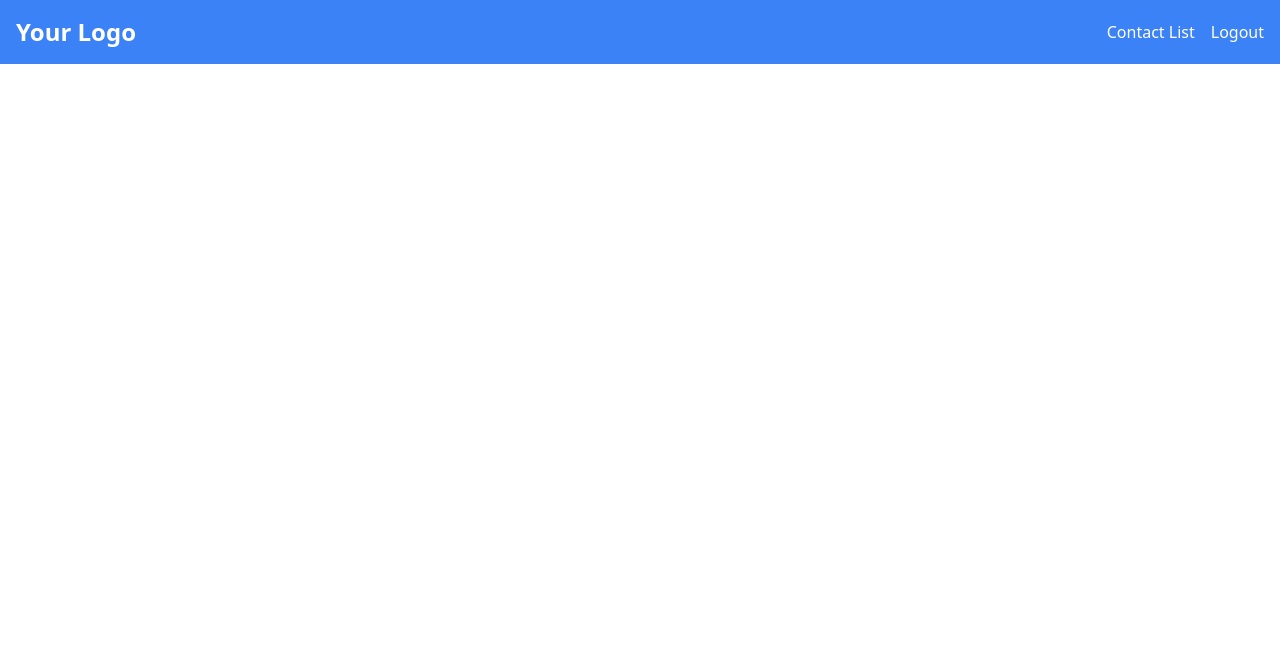
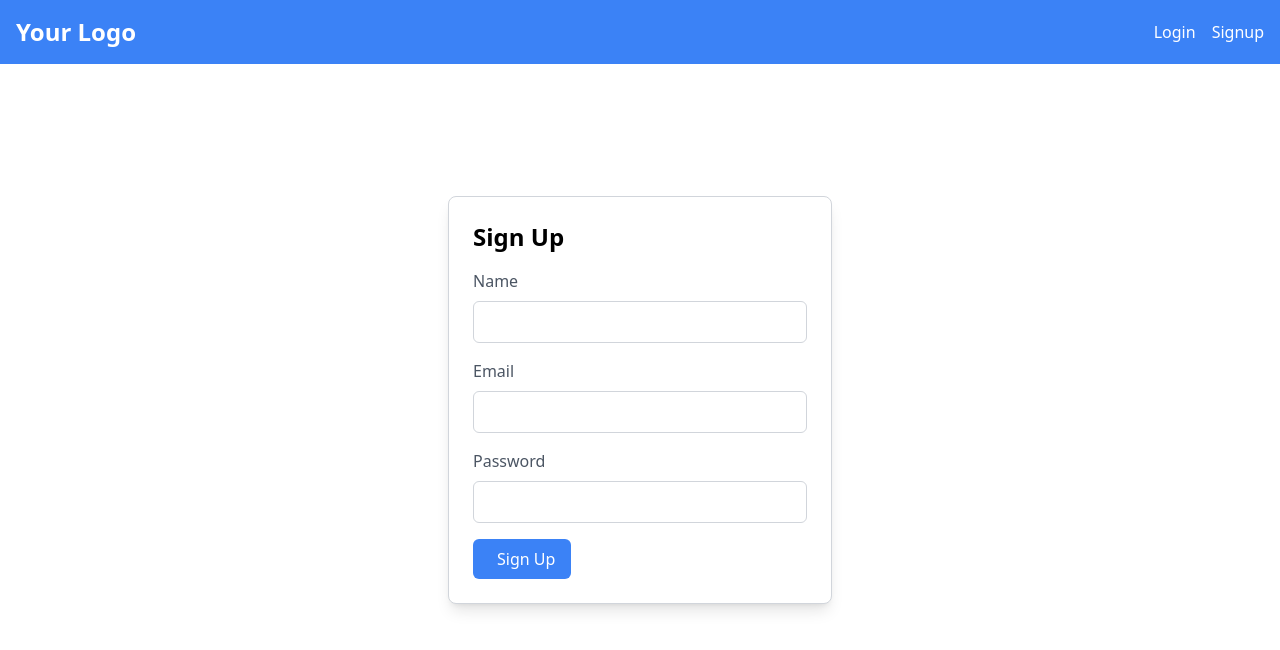
Before and after one commit to bishal-dd/contact_list2-web, a React (Vite) app: page /signup in a window 1280 px wide. Shown: the top 650 px of the page. Built offline with nearby package versions, Linux system fonts and the light colour scheme.

Commit message:
complete sign up

```diff
--- a/src/App.tsx
+++ b/src/App.tsx
@@ -2,6 +2,7 @@ import { BrowserRouter, Routes, Route } from "react-router-dom";
 import ContactList from "./pages/ContactList";
 import Navbar from "./components/organisms/header/Navbar";
 import SignUp from "./pages/SignUp";
+import SignIn from "./pages/SignIn";
 
 const App: React.FC = () => {
   return (
@@ -14,7 +15,8 @@ const App: React.FC = () => {
         />
         <Routes>
           <Route path="/contact" element={<ContactList />} />
-          <Route path="/" element={<SignUp />} />
+          <Route path="/signup" element={<SignUp />} />
+          <Route path="/" element={<SignIn />} />
         </Routes>
       </BrowserRouter>
     </>
--- a/src/components/atoms/buttons/authentication-buttons/AuthButton.tsx
+++ b/src/components/atoms/buttons/authentication-buttons/AuthButton.tsx
@@ -1,4 +1,5 @@
 import React from "react";
+import { Link } from "react-router-dom";
 
 interface Props {
   text_color: string;
@@ -8,9 +9,9 @@ interface Props {
 
 const AuthButton: React.FC<Props> = ({ text_color, link, label }) => {
   return (
-    <a href={link} className={`${text_color}`}>
+    <Link to={link} className={`${text_color}`}>
       {label}
-    </a>
+    </Link>
   );
 };
 
--- a/src/components/atoms/text-boxes/TextBox.tsx
+++ b/src/components/atoms/text-boxes/TextBox.tsx
@@ -1,16 +1,18 @@
 import React from "react";
+import { Field } from "formik";
 
 interface Props {
   name: string;
+  type: string;
 }
 
-const TextBox: React.FC<Props> = ({ name }) => {
+const TextBox: React.FC<Props> = ({ name, type }) => {
   return (
-    <input
-      type="text"
+    <Field
       id={name}
       name={name}
       className="w-full p-2 border border-gray-300 rounded-md"
+      type={type}
     />
   );
 };
--- a/src/components/organisms/AuthFormLayout.tsx
+++ b/src/components/organisms/AuthFormLayout.tsx
@@ -11,6 +11,7 @@ interface Props {
 const AuthFormLayout: React.FC<Props> = ({ label, signup }) => {
   const { createUser } = useUser();
   const handleAddUser = useCallback((user: UserType) => {
+    console.log(user);
     createUser({ user: user });
   }, []);
   return (
--- a/src/components/organisms/forms/Auth/AuthForm.tsx
+++ b/src/components/organisms/forms/Auth/AuthForm.tsx
@@ -15,9 +15,8 @@ const AuthForm: React.FC<Props> = ({ label, signup, handelSubmit }) => {
   return (
     <Formik
       initialValues={initialValues}
-      // validationSchema={AuthSchema}
+      validationSchema={AuthSchema}
       onSubmit={(values) => {
-        console.log(values);
         handelSubmit({ ...values });
       }}
     >
@@ -25,16 +24,16 @@ const AuthForm: React.FC<Props> = ({ label, signup, handelSubmit }) => {
         {signup ? (
           <div className="mb-4">
             <Label label="Name" id="user_name" />
-            <TextBox name="user_name" />
+            <TextBox name="user_name" type="text" />
           </div>
         ) : null}
         <div className="mb-4">
           <Label label="Email" id="email" />
-          <TextBox name="email" />
+          <TextBox name="email" type="email" />
         </div>
         <div className="mb-4">
           <Label label="Password" id="password" />
-          <TextBox name="password" />
+          <TextBox name="password" type="password" />
         </div>
         <CRUDButtons
           icon=""
--- a/src/components/organisms/forms/CRUD/CUForm.tsx
+++ b/src/components/organisms/forms/CRUD/CUForm.tsx
@@ -13,15 +13,15 @@ const CUForm: React.FC<Props> = ({ label, icon }) => {
     <form>
       <div className="mb-4">
         <Label label="Name:" id="contact_name" />
-        <TextBox name="contact_name" />
+        <TextBox name="contact_name" type="text" />
       </div>
       <div className="mb-4">
         <Label label=" Email:" id="contact_email" />
-        <TextBox name="contact_email" />
+        <TextBox name="contact_email" type="email" />
       </div>
       <div className="mb-4">
         <Label label=" Phone:" id="contact_number" />
-        <TextBox name="contact_number" />
+        <TextBox name="contact_number" type="number" />
       </div>
       <CRUDButtons
         icon={icon}
--- a/src/components/organisms/header/Navbar.tsx
+++ b/src/components/organisms/header/Navbar.tsx
@@ -25,8 +25,12 @@ const Navbar: React.FC<Props> = ({ background, text_color, isLoggedin }) => {
               </>
             ) : (
               <>
-                <AuthButton text_color={text_color} link="#" label="Login" />
-                <AuthButton text_color={text_color} link="#" label="Signup" />
+                <AuthButton text_color={text_color} link="/" label="Login" />
+                <AuthButton
+                  text_color={text_color}
+                  link="/signup"
+                  label="Signup"
+                />
               </>
             )}
           </div>
--- a/src/graphql/types/index.tsx
+++ b/src/graphql/types/index.tsx
@@ -46,6 +46,7 @@ export type MutationCreateContactArgs = {
 
 export type MutationCreateUserArgs = {
   email?: InputMaybe<Scalars['String']['input']>;
+  id?: InputMaybe<Scalars['ID']['input']>;
   password?: InputMaybe<Scalars['String']['input']>;
   user_name?: InputMaybe<Scalars['String']['input']>;
 };
```
